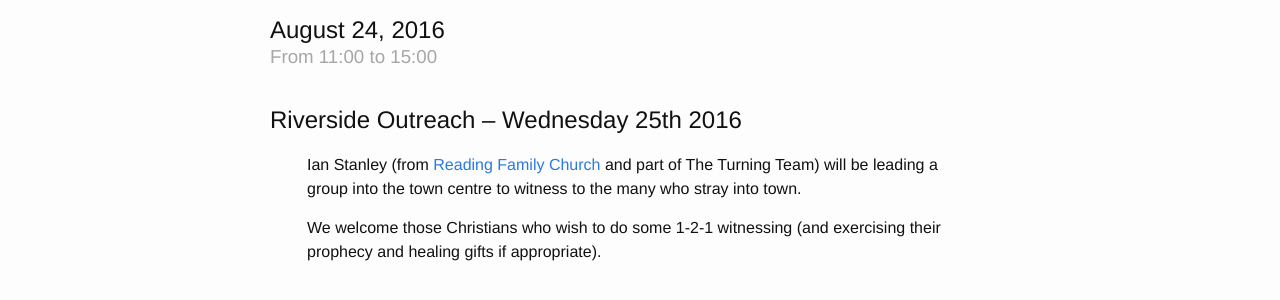
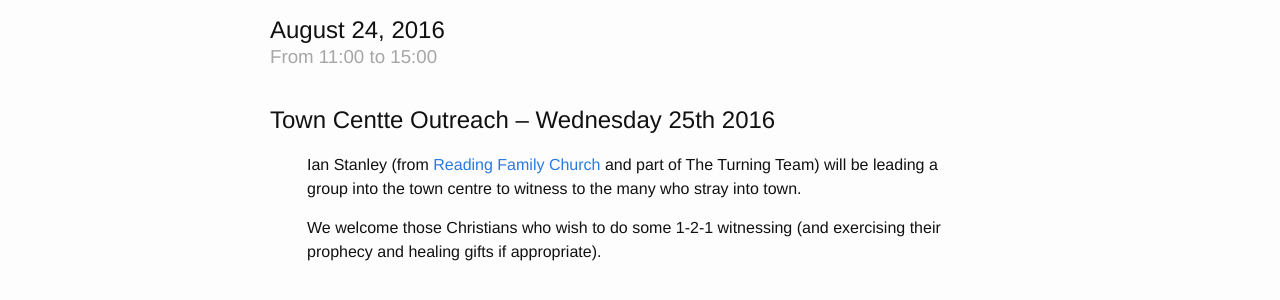
Before and after one commit to readingoutreach/Reading-Festival-Outreach-2016, a Jekyll site: the page built from _posts/2016-08-24-festival-town-24ampm.md, in a window 1280 px wide. Shown: the part 621-921 px from the top of the page. Built offline with Jekyll 4.4.1, drawn with Linux system fonts in a browser that asks for light colours.

Commit message:
Updated weds schedule

```diff
--- a/_posts/2016-08-24-festival-town-24ampm.md
+++ b/_posts/2016-08-24-festival-town-24ampm.md
@@ -13,7 +13,7 @@ organiser: "Ian Stanley"
 
 ---
 
-# Riverside Outreach – Wednesday 25th 2016
+# Town Centte Outreach – Wednesday 25th 2016
 
 Ian Stanley (from [Reading Family Church](http://www.readingfamilychurch.org.uk) and part of The Turning Team) will be leading a group into the town centre to witness to the many who stray into town.
 
```
